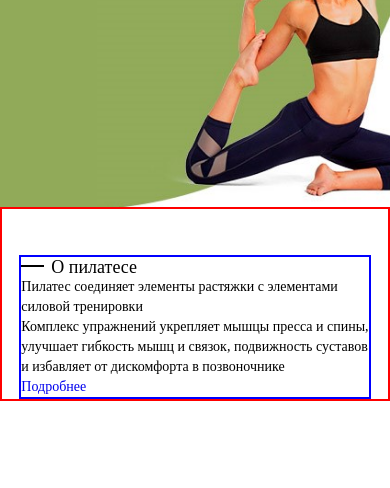
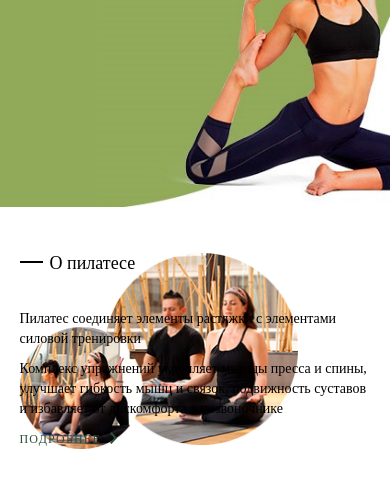
Before and after one commit to ElizavetaRogacheva/Pilates, a website: page app/index.html in a window 390 px wide. Shown: the part 296-784 px from the top of the page. Drawn offline with nearby package versions, Linux system fonts and the light colour scheme; files that its build step writes are made by us from their sources.

Commit message:
about-section mobile style

```diff
--- a/app/css/about-section.scss
+++ b/app/css/about-section.scss
@@ -1,16 +1,15 @@
 .about-section {
-    border: 2px solid red;
     @include phones {
         padding-top: rem(46px);
     }
 }
 
 .about-container {
-    border: 2px solid blue;
 
     @include phones {
         width: 90%;
         margin: 0 auto;
+        background: url(../img/about-bg-mobile.png) 0 100% / contain no-repeat;
     }
 }
 
@@ -20,6 +19,7 @@
         font-weight: normal;
         margin-left: rem(30px);
         position: relative;
+        margin-bottom: rem(36px);
 
         &::before {
             content: '';
@@ -32,3 +32,31 @@
         }
     }
 }
+
+.about-section__text {
+    @include phones {
+        margin-bottom: rem(10px);
+    }
+}
+
+.about-section__link {
+    color: #2a4f37;
+    text-transform: uppercase;
+    position: relative;
+    @include phones {
+        display: block;
+        font-size: rem(12px);
+        letter-spacing: rem(1.2px);
+        margin-bottom: rem(190px);
+    }
+
+    &::after {
+        content: '';
+        position: absolute;
+        width: rem(8px);
+        height: rem(12px);
+        background: url(../img/arrow-right.png) 0 0 / contain no-repeat;
+        left: rem(90px);
+        top: rem(3px);
+    }
+}
--- a/app/css/header.scss
+++ b/app/css/header.scss
@@ -25,6 +25,7 @@
     left: 0;
     height: 90vh;
     background-color: #91aa59;
+    z-index: 2;
 }
 .main-nav__list {
     padding-top: rem(90px);
```
Also changed, not shown: app/img/arrow-right.png (added).
